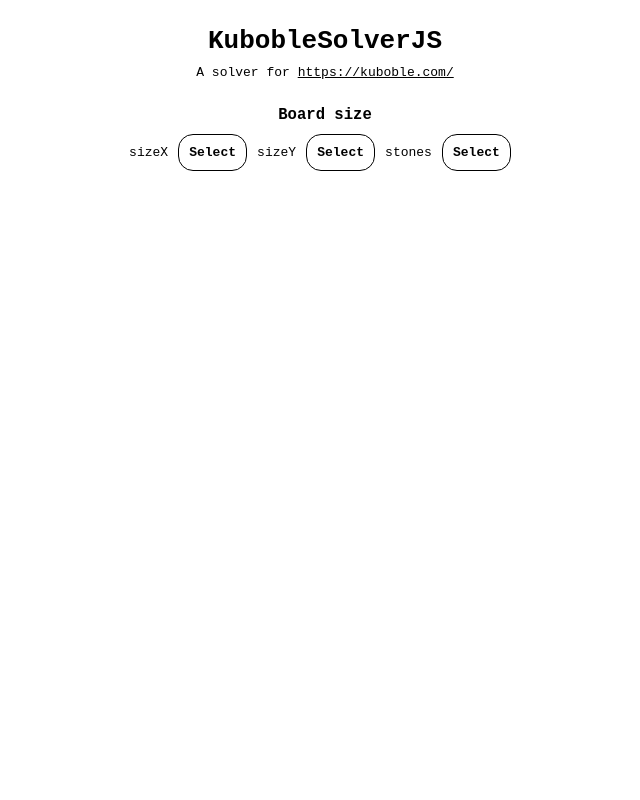
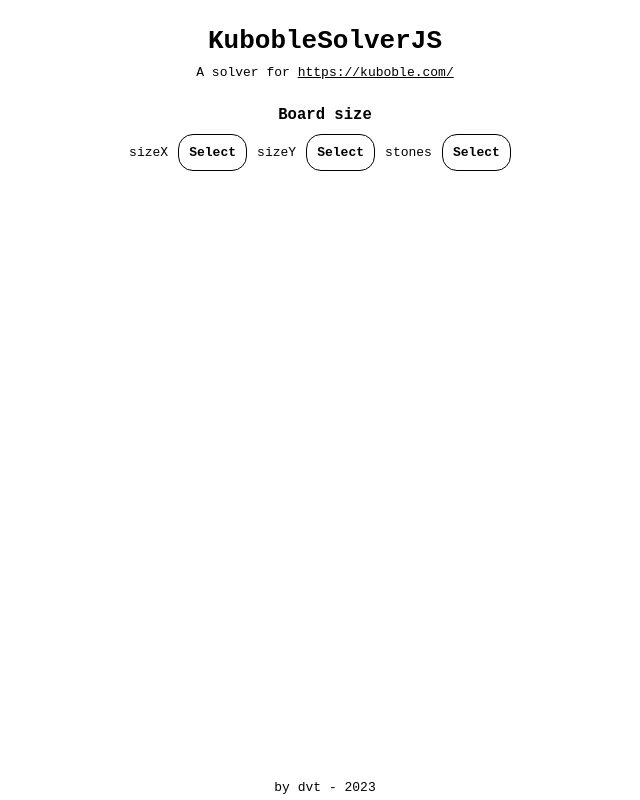
Before and after one commit to redking00/kubobleSolverJS, a plain HTML site: page index.html in a window 1280 px wide. Shown: the whole page, without its empty margins (315-955 px from the left). Drawn offline with Linux system fonts and the light colour scheme.

Commit message:
footer and readme

```diff
--- a/css/styles.css
+++ b/css/styles.css
@@ -87,6 +87,14 @@ p#legend>span {
     vertical-align: middle;
 }
 
+p#footer {
+    position: absolute;
+    bottom: 5px;
+    text-align: center;
+    left: 50%;
+    transform: translateX(-50%);
+}
+
 div#overlay {
     position: fixed;
     top: 0;
--- a/js/App.js
+++ b/js/App.js
@@ -155,7 +155,8 @@ export class App {
                         this.showRunButton ? m('button#run', { onclick: this.solve }, 'Solve') : null
                     ],
                     this.showBoardEditor ? m('button#reset', { onclick: () => { this.onSizeChanged(this.boardSize); } }, 'Reset') : null,
-                    this.showOverlay ? m('div#overlay', m('div', 'Solving...')) : null
+                    this.showOverlay ? m('div#overlay', m('div', 'Solving...')) : null,
+                    m('p#footer', 'by dvt - 2023')
                 ]
             }
         });
```
Also changed, not shown: 1 other file.
